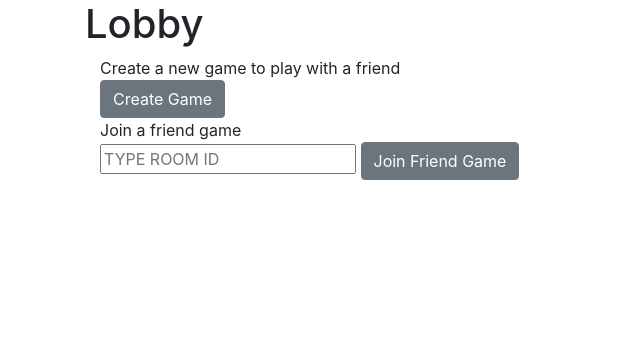
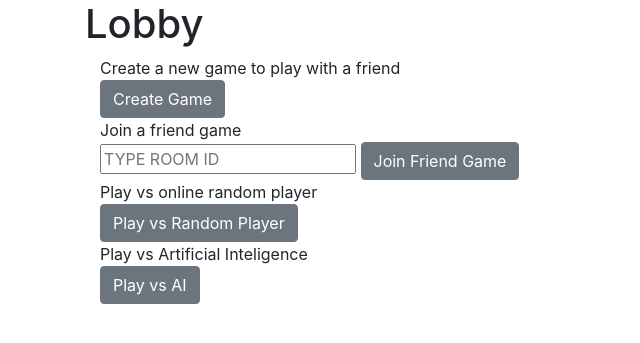
Before and after one commit to mmmarchetti/rps_online, a Flask app: page /lobby/ in a window 1280 px wide. Shown: the part 56-399 px from the top of the page, without its empty margins (0-640 px from the left). Run offline with Flask 3, Linux system fonts and the light colour scheme; the visitor is signed in with stand-in values (Sample User, id 1); some libraries are stand-ins or nearby versions.

Commit message:
added the gameplay vs random player and artificial player

```diff
--- a/server.py
+++ b/server.py
@@ -1,20 +1,24 @@
 from flask import Flask, render_template, url_for, session, redirect, jsonify, request, flash
-from werkzeug import Response
-from src.forms import RegistrationForm, LoginForm, JoinRoom, EditUserForm
-from src.database import users
 from flask_socketio import SocketIO, join_room, leave_room
 from typing import Union, Tuple, Dict, Optional
+from string import ascii_uppercase
 from dotenv import load_dotenv
+from werkzeug import Response
+from random import choices
+import bcrypt
 import uuid
 import html
 import os
-from random import choices
-from string import ascii_uppercase
-import bcrypt
+
+from src.forms import RegistrationForm, LoginForm, JoinRoom, EditUserForm
+from src.maria_brain import generate_maria_choice
+from src.database import users
 
 
 # Load environment variables from .env file
 load_dotenv()
+
+intern_players_password = os.environ.get("PASSWORD")
 
 app = Flask(__name__)
 
@@ -214,7 +218,7 @@ def signup() -> Union[redirect, None]:
     username = request.form.get('username')
     _check_valid_username(username)
 
-    user = create_player(username=request.form.get('username'),
+    user = create_player(username=username,
                          email=request.form.get('email'),
                          password=request.form.get('password'))
 
@@ -226,6 +230,8 @@ def signup() -> Union[redirect, None]:
     _check_password()
 
     users.insert_one(user)
+
+    socketio.emit("alert", {"message": f"Sucessfuly created {username} user!"})
 
     return redirect(url_for('login_page'))
 
@@ -287,8 +293,7 @@ def _get_winner(choice1: Union[str, None], choice2: Union[str, None]) -> str:
     if winning_combinations[choice1] == choice2:
         return 'player1'
 
-    else:
-        return 'player2'
+    return 'player2'
 
 
 def _update_winner(player_name: str) -> None:
@@ -301,9 +306,27 @@ def _update_winner(player_name: str) -> None:
     Returns:
         None
     """
+    try:
+        user_wins = users.find_one({"username": player_name})['wins']
+        users.find_one_and_update({"username": player_name}, {"$set": {'wins': user_wins + 1}})
 
-    user_wins = users.find_one({"username": player_name})['wins']
-    users.find_one_and_update({"username": player_name}, {"$set": {'wins': user_wins + 1}})
+    except (TypeError) as error:
+
+        if player_name in ('random_player', "maria"):
+
+            user = create_player(username=player_name,
+                                email=f"{player_name}@{player_name}.com",
+                                password=intern_players_password)
+
+
+            users.insert_one(user)
+
+            user_wins = users.find_one({"username": player_name})['wins']
+            users.find_one_and_update({"username": player_name}, {"$set": {'wins': user_wins + 1}})
+
+        else:
+            print(f"{error}. Player name not found in database")
+            raise TypeError from error
 
 
 def handle_player_choice(data: Dict[str, str]) -> None:
@@ -319,6 +342,9 @@ def handle_player_choice(data: Dict[str, str]) -> None:
 
     """
     player_number = data["player_number"]
+
+    if data["player2"] == "random_player" or data["player2"] == "maria":
+        choice["player2"] = generate_maria_choice()
 
     choice[player_number] = data['choice']
 
@@ -572,6 +598,44 @@ def create_game_page() -> Union[str, redirect]:
     return redirect(url_for('enter_game_page', room=player_room_id))
 
 
+@app.route('/create-random-game/', methods=['POST', 'GET'])
+def create_random_game_page() -> Union[str, redirect]:
+    """
+    Render the game page with the given room id.
+
+    Args:
+        room_code (str): The room id of the game to be rendered.
+
+    Returns:
+        Union[str, redirect]: The rendered game page with the room id, or a redirect to the lobby page.
+    """
+    player_room_id = _generate_room_code(4)
+    session['player_room_id'] = player_room_id
+
+    players[player_room_id] = {"player1": session.get('username', ''), "player2": "random_player"}
+
+    return redirect(url_for('enter_game_page', room=player_room_id))
+
+
+@app.route('/create-maria-game/', methods=['POST', 'GET'])
+def create_maria_game_page() -> Union[str, redirect]:
+    """
+    Render the game page with the given room id.
+
+    Args:
+        room_code (str): The room id of the game to be rendered.
+
+    Returns:
+        Union[str, redirect]: The rendered game page with the room id, or a redirect to the lobby page.
+    """
+    player_room_id = _generate_room_code(4)
+    session['player_room_id'] = player_room_id
+
+    players[player_room_id] = {"player1": session.get('username', ''), "player2": "maria"}
+
+    return redirect(url_for('enter_game_page', room=player_room_id))
+
+
 @app.route('/join-game/', methods=['POST', 'GET'])
 def join_game_page() -> Union[str, redirect]:
     """
--- a/src/maria_brain.py
+++ b/src/maria_brain.py
@@ -1,6 +1,11 @@
 from random import choice
+from time import sleep
 
 
 def generate_maria_choice():
+    """
+    Generate a random choice for Maria
+    """
+    sleep(3)
     choices = ["rock", "paper", "scissor"]
     return choice(choices)
--- a/static/socketio.js
+++ b/static/socketio.js
@@ -8,7 +8,6 @@ document.addEventListener('DOMContentLoaded', () => {
     let playerRoomId = false;
     let player1 = false;
     let player2 = false;
-    let maria = false;
 
     // Request to start the game
     socket.emit('start_game');
@@ -128,7 +127,6 @@ document.addEventListener('DOMContentLoaded', () => {
       playerRoomId = false;
       player1 = false;
       player2 = false;
-      maria = false;
 
       window.alert(`${data.player} left the room.`);
     });
@@ -167,7 +165,7 @@ document.addEventListener('DOMContentLoaded', () => {
       const payload = {
         player_number: playerNumber,
         player1,
-        player2: maria ? 'MarIA' : player2,
+        player2,
         choice,
         player_room_id: playerRoomId
       };
--- a/templates/lobby.html
+++ b/templates/lobby.html
@@ -25,19 +25,33 @@
         <div class="col-md-6">
           <div>Join a friend game</div>
           <form action="{{url_for('join_game_page')}}" method="POST" id="join-form">
-             <input type="text" name="player_room_id" id="room_id" placeholder="TYPE ROOM ID" form="join-form">
-             <input type="submit" class="btn btn-secondary" value="Join Friend Game" form="join-form">
+            <input type="text" name="play_maria" id="play_maria_btn" placeholder="TYPE ROOM ID" form="join-form">
+            <input type="submit" class="btn btn-secondary" value="Join Friend Game" form="join-form">
           </form>
 
         </div>
 
-<!--        <div class="col-md-6">-->
-<!--          <div>Play vs online random player</div>-->
-<!--          <div>-->
-<!--            <button type="submit" id="play_random_plyer_btn" class="btn btn-primary">Play vs Random Player</button>-->
-<!--          </div>-->
+        <div class="col-md-6">
+          <div>Play vs online random player</div>
+          <div>
+            <form action="{{url_for('create_random_game_page')}}" method="POST">
+                <input type="submit" class="btn btn-secondary" value="Play vs Random Player">
+            </form>
 
-<!--        </div>-->
+          </div>
+
+        </div>
+
+        <div class="col-md-6">
+          <div>Play vs Artificial Inteligence</div>
+          <div>
+            <form action="{{url_for('create_maria_game_page')}}" method="POST">
+                <input type="submit" class="btn btn-secondary" value="Play vs AI">
+            </form>
+
+          </div>
+
+        </div>
 
       </div>
 
```
Also changed, not shown: src/create_player.py (deleted, +0 -113 lines), src/auth.py (deleted).
